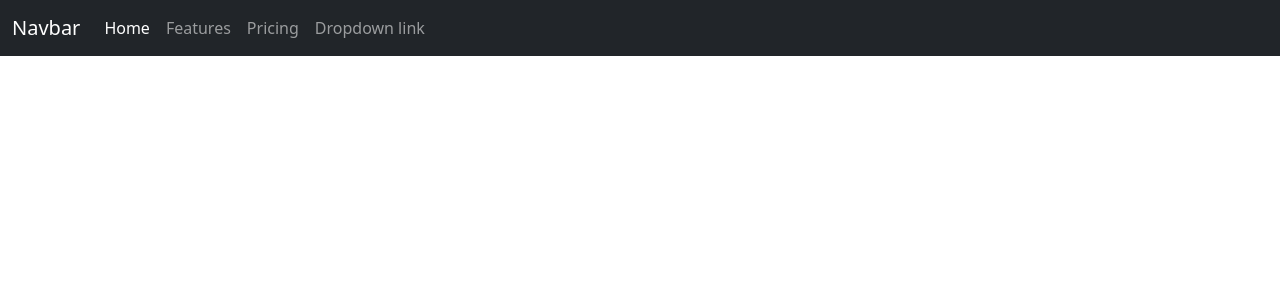
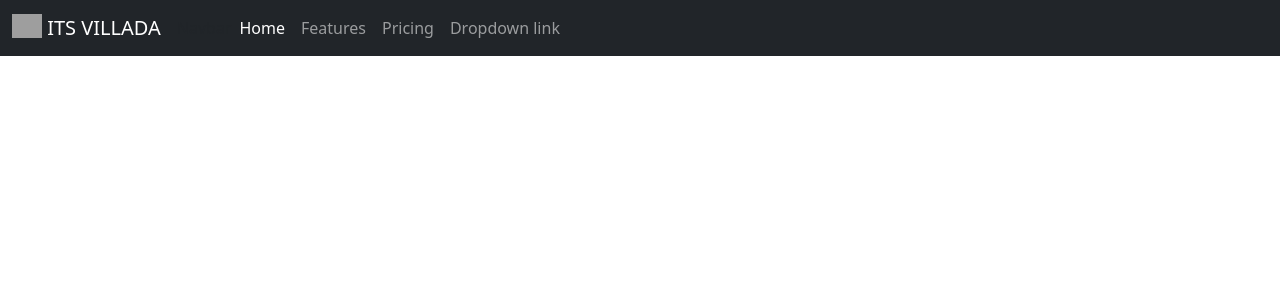
Before and after one commit to MateMar04/VilladaWebsite, a Django app: page / in a window 1280 px wide. Shown: the top 300 px of the page. Run offline with Django 4.2, Linux system fonts and the light colour scheme; grey boxes are pictures that could not be loaded.

Commit message:
logo on navbar

```diff
--- a/conf/templates/navbar.html
+++ b/conf/templates/navbar.html
@@ -3,8 +3,13 @@
 
 <nav class="navbar navbar-expand-lg navbar-dark bg-dark">
     <div class="container-fluid">
-        <a class="navbar-brand" href="#">Navbar</a>
-        <button aria-controls="navbarNavDropdown" aria-expanded="false" aria-label="Toggle navigation" class="navbar-toggler"
+        <a class="navbar-brand" href="#">
+            <img src="/docs/5.0/assets/brand/bootstrap-logo.svg" alt="" width="30" height="24"
+                 class="d-inline-block align-text-top">
+            ITS VILLADA
+        </a>Navbar</a>
+        <button aria-controls="navbarNavDropdown" aria-expanded="false" aria-label="Toggle navigation"
+                class="navbar-toggler"
                 data-bs-target="#navbarNavDropdown" data-bs-toggle="collapse" type="button">
             <span class="navbar-toggler-icon"></span>
         </button>
```
